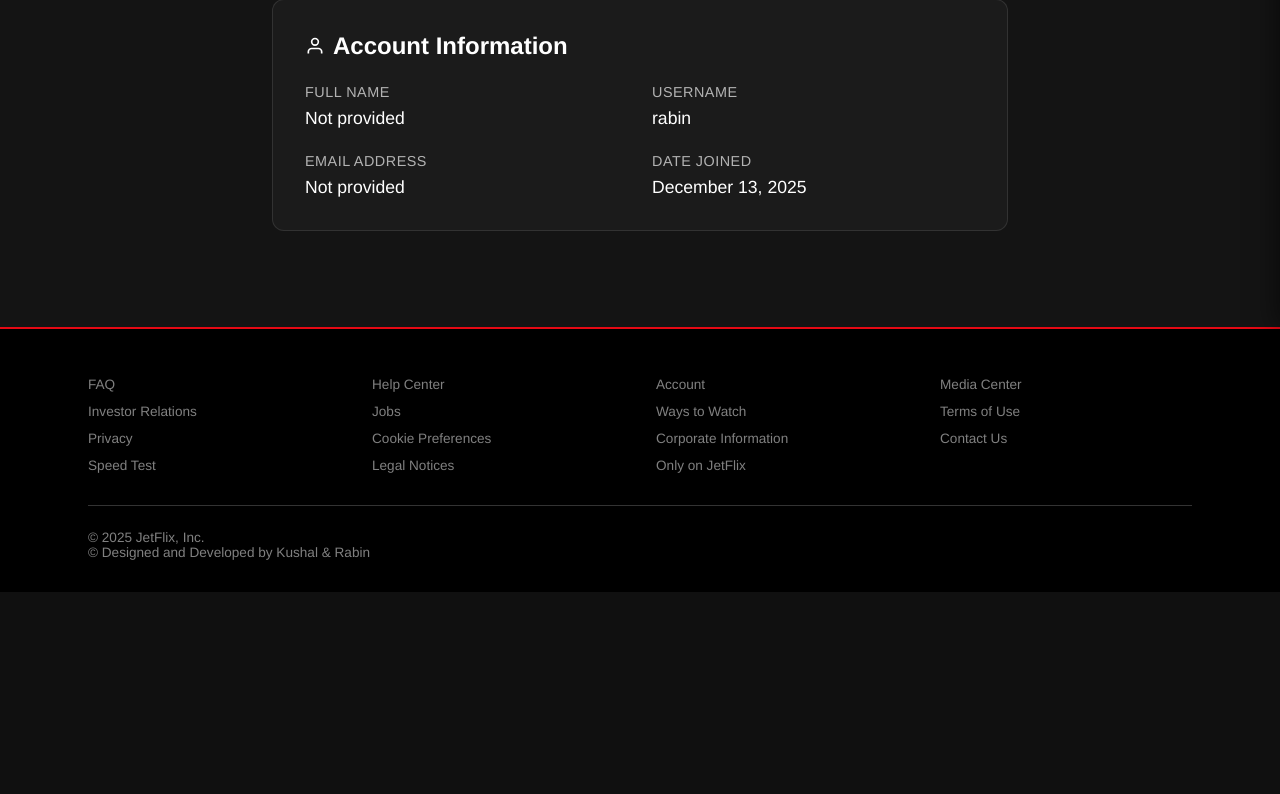
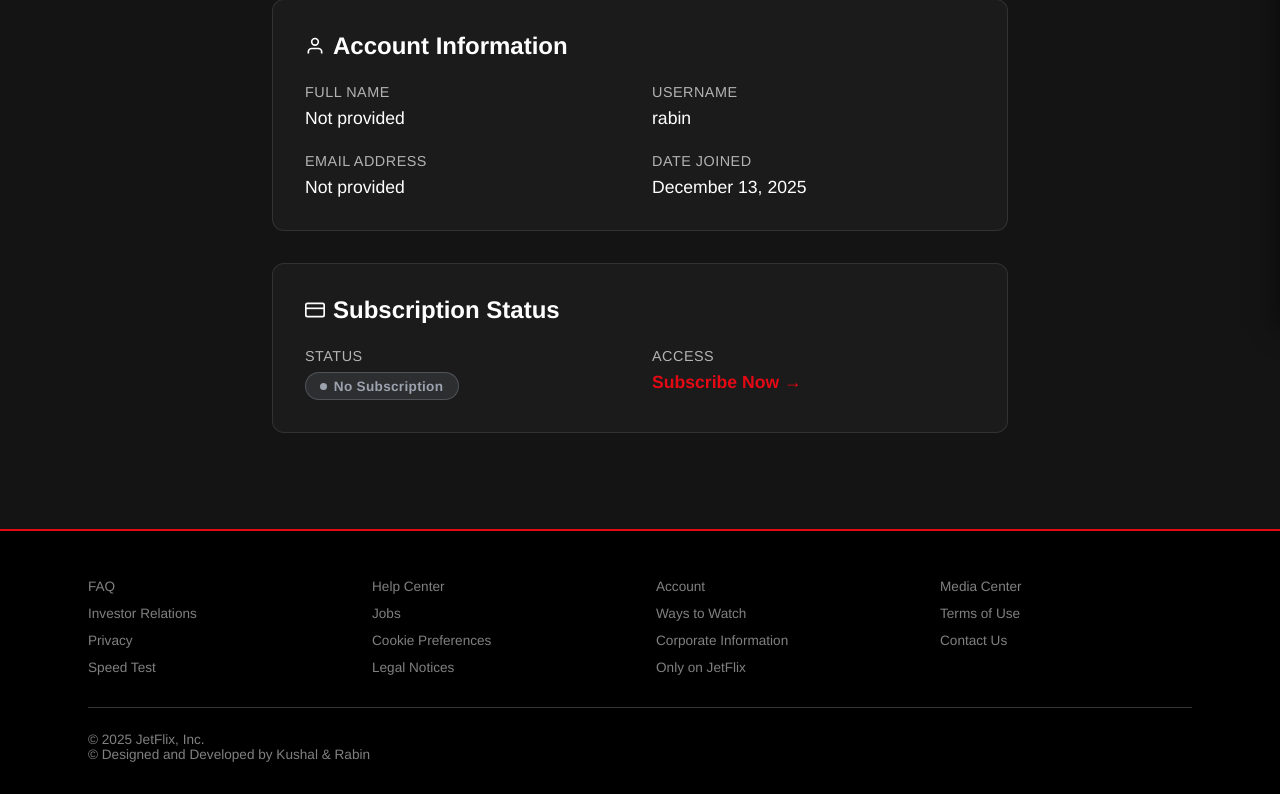
Before and after one commit to rawbeen10/Jetflix, a Django app: page /profile/ in a window 1280 px wide. Shown: the part 473-1267 px from the top of the page. Before the commit the page ends 1065 px from the top, so only its background shows below. Run offline with Django 5.2, Linux system fonts and the light colour scheme; a user stored in the database is signed in; data comes from the database, SQL or seed files in the repository; both versions use the stored data as it was after the commit; some libraries are stand-ins or nearby versions.

```diff
--- a/home/templates/home/profile.html
+++ b/home/templates/home/profile.html
@@ -154,6 +154,30 @@
     font-weight: 500;
   }
 
+  /* Payment Status */
+  .payment-badge {
+    display: inline-flex;
+    align-items: center;
+    gap: 0.4rem;
+    padding: 0.35rem 0.9rem;
+    border-radius: 20px;
+    font-size: 0.85rem;
+    font-weight: 600;
+    letter-spacing: 0.3px;
+  }
+  .payment-badge.active   { background: rgba(74,222,128,0.15); color: #4ade80; border: 1px solid rgba(74,222,128,0.3); }
+  .payment-badge.expired  { background: rgba(251,191,36,0.15);  color: #fbbf24; border: 1px solid rgba(251,191,36,0.3); }
+  .payment-badge.pending  { background: rgba(96,165,250,0.15);  color: #60a5fa; border: 1px solid rgba(96,165,250,0.3); }
+  .payment-badge.none     { background: rgba(156,163,175,0.15); color: #9ca3af; border: 1px solid rgba(156,163,175,0.3); }
+  .payment-badge.failed   { background: rgba(229,9,20,0.15);    color: #e50914; border: 1px solid rgba(229,9,20,0.3); }
+
+  .payment-dot {
+    width: 7px;
+    height: 7px;
+    border-radius: 50%;
+    background: currentColor;
+  }
+
   @media (max-width: 768px) {
     .profile-container {
       padding: 0 1rem;
@@ -187,6 +211,15 @@
 {% endblock %}
 
 {% block content %}
+{% if messages %}
+{% for message in messages %}
+<script>
+  document.addEventListener('DOMContentLoaded', function() {
+    showNotification('{{ message|escapejs }}', '{% if message.tags == "success" %}success{% elif message.tags == "error" %}error{% else %}info{% endif %}');
+  });
+</script>
+{% endfor %}
+{% endif %}
 <div class="profile-container">
   <div class="profile-header">
     <div class="profile-info">
@@ -249,5 +282,56 @@
       </div>
     </div>
   </div>
+
+  <!-- Payment Status Section -->
+  <div class="profile-section">
+    <h2 class="section-title">
+      <svg width="20" height="20" viewBox="0 0 24 24" fill="none" stroke="currentColor" stroke-width="2">
+        <rect x="1" y="4" width="22" height="16" rx="2" ry="2"></rect>
+        <line x1="1" y1="10" x2="23" y2="10"></line>
+      </svg>
+      Subscription Status
+    </h2>
+    <div class="info-grid">
+      <div class="info-item">
+        <div class="info-label">Status</div>
+        <div class="info-value">
+          {% if not payment %}
+            <span class="payment-badge none"><span class="payment-dot"></span>No Subscription</span>
+          {% elif payment.is_active %}
+            <span class="payment-badge active"><span class="payment-dot"></span>Active</span>
+          {% elif payment.status == 'pending' %}
+            <span class="payment-badge pending"><span class="payment-dot"></span>Pending</span>
+          {% elif payment.status == 'failed' %}
+            <span class="payment-badge failed"><span class="payment-dot"></span>Failed</span>
+          {% else %}
+            <span class="payment-badge expired"><span class="payment-dot"></span>Expired</span>
+          {% endif %}
+        </div>
+      </div>
+      {% if payment %}
+      <div class="info-item">
+        <div class="info-label">Amount Paid</div>
+        <div class="info-value">Rs. {{ payment.amount }}</div>
+      </div>
+      <div class="info-item">
+        <div class="info-label">Payment Date</div>
+        <div class="info-value">{{ payment.created_at|date:"F d, Y" }}</div>
+      </div>
+      <div class="info-item">
+        <div class="info-label">Expires On</div>
+        <div class="info-value">{{ payment.expires_at|date:"F d, Y" }}</div>
+      </div>
+      {% endif %}
+      {% if not payment or not payment.is_active %}
+      <div class="info-item">
+        <div class="info-label">Access</div>
+        <div class="info-value">
+          <a href="{% url 'payment' %}" style="color:#e50914; text-decoration:none; font-weight:600;">Subscribe Now →</a>
+        </div>
+      </div>
+      {% endif %}
+    </div>
+  </div>
 </div>
 {% endblock %}
--- a/home/views.py
+++ b/home/views.py
@@ -156,12 +156,12 @@ def watchlist_view(request):
 @login_required(login_url='/')
 def profile_view(request):
     try:
-        # Get user's watch history count
         watch_count = WatchHistory.objects.filter(user=request.user).count()
-
+        payment = Payment.objects.filter(user=request.user).order_by('-created_at').first()
         return render(request, 'home/profile.html', {
             'user': request.user,
-            'watch_count': watch_count
+            'watch_count': watch_count,
+            'payment': payment,
         })
     except Exception as e:
         logger.error(f"Error in profile_view: {str(e)}")
```
Also changed, not shown: home/templates/home/edit_profile.html (+9 -0 lines), db.sqlite3.
